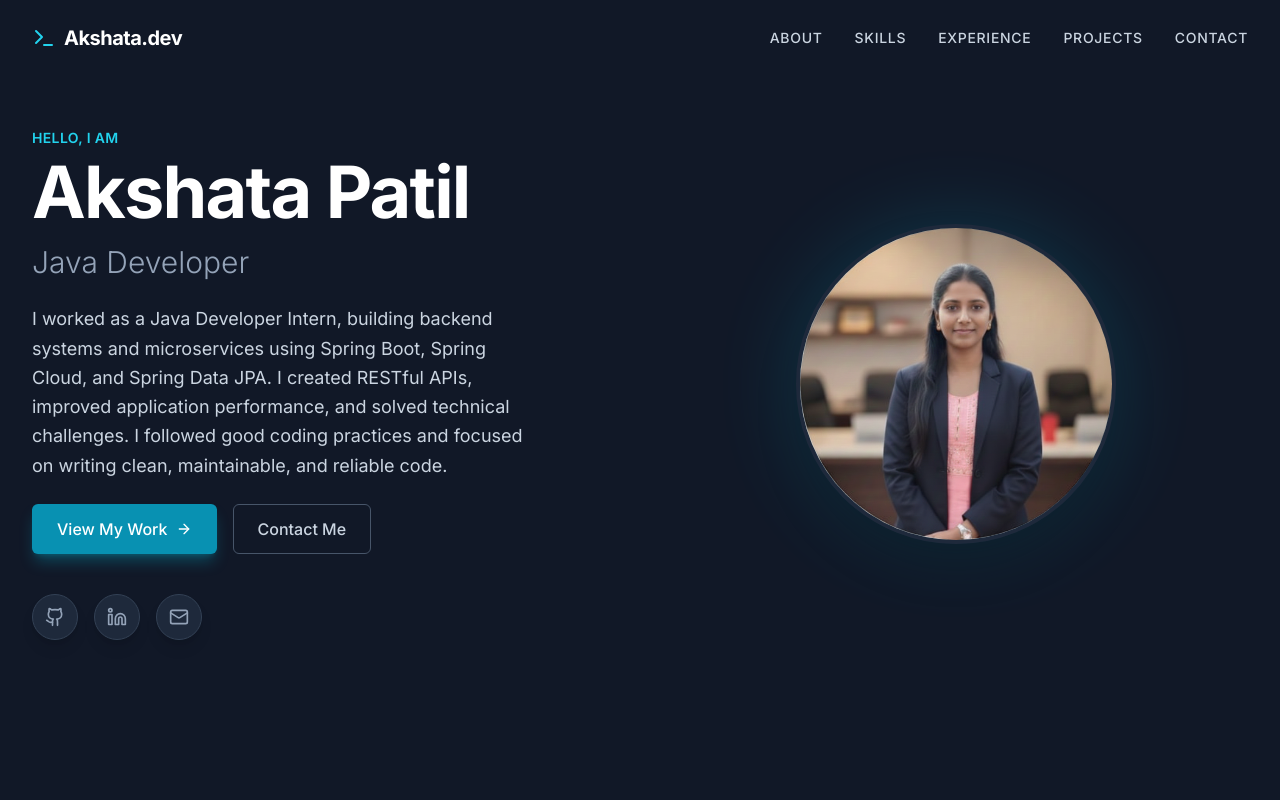
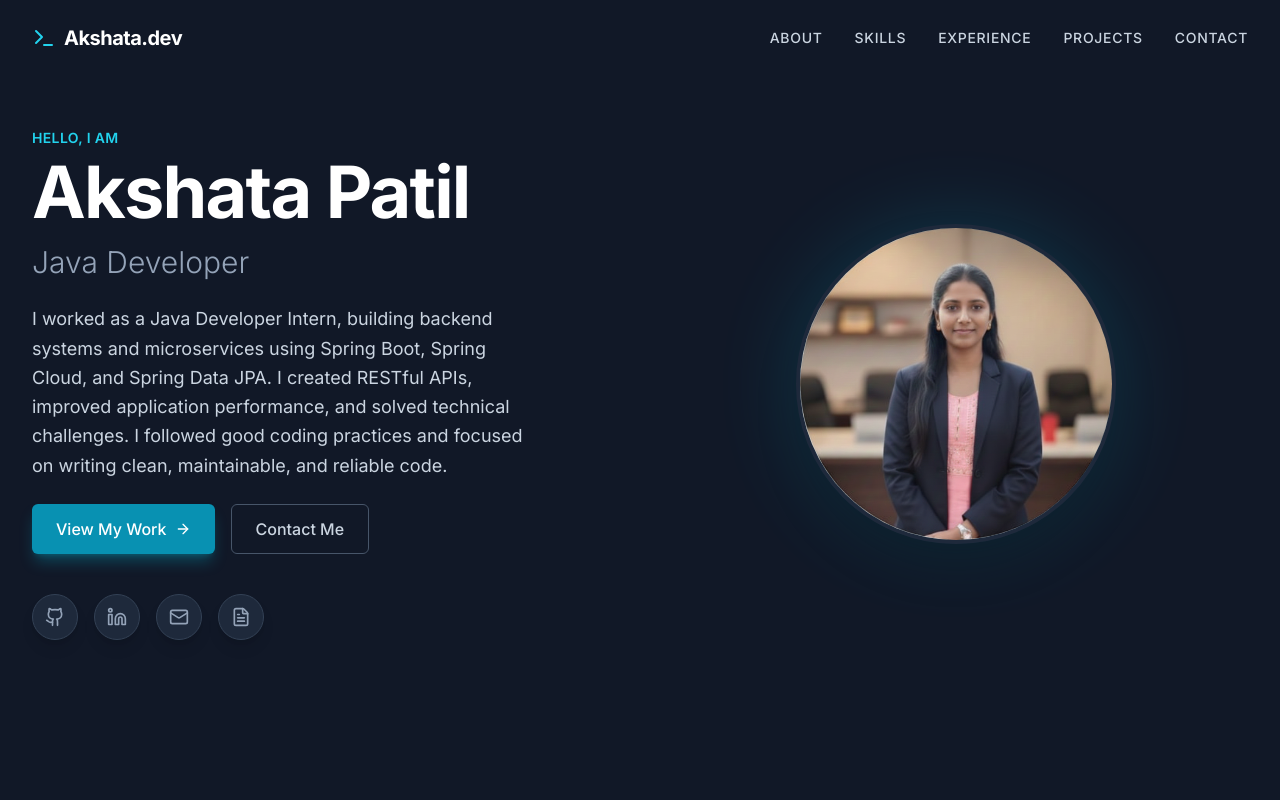
Before and after one commit to TejasDonkari/Akshata_Patil_Portfolio, a React (Vite) app: page / in a window 1280 px wide. Shown: the top 800 px of the page. Built offline with nearby package versions, Linux system fonts and the light colour scheme.

Commit message:
added resume part

```diff
--- a/components/Hero.tsx
+++ b/components/Hero.tsx
@@ -1,6 +1,6 @@
 import React from 'react';
 import { PORTFOLIO_DATA } from '../constants';
-import { ArrowRight, Github, Linkedin, Mail } from 'lucide-react';
+import { ArrowRight, Github, Linkedin, Mail, FileText } from 'lucide-react';
 
 const Hero: React.FC = () => {
   return (
@@ -18,7 +18,7 @@ const Hero: React.FC = () => {
       </div>
 
       <div className="max-w-7xl mx-auto px-4 sm:px-6 lg:px-8 flex flex-col md:flex-row items-start md:items-center gap-12 w-full">
-        {/* Left Text Content */}
+        {/* Left Content */}
         <div className="md:w-1/2 w-full flex flex-col justify-start text-left space-y-6">
           <div>
             <h2 className="text-cyan-400 font-semibold tracking-wide uppercase text-sm mb-2">
@@ -40,11 +40,12 @@ const Hero: React.FC = () => {
           <div className="flex flex-col sm:flex-row gap-4 justify-start">
             <a
               href="#projects"
-              className="inline-flex items-center justify-center px-6 py-3 border border-transparent text-base font-medium rounded-md text-white bg-cyan-600 hover:bg-cyan-700 transition-all shadow-lg shadow-cyan-500/30"
+              className="inline-flex items-center justify-center px-6 py-3 text-base font-medium rounded-md text-white bg-cyan-600 hover:bg-cyan-700 transition-all shadow-lg shadow-cyan-500/30"
             >
               View My Work
               <ArrowRight className="ml-2 w-4 h-4" />
             </a>
+
             <a
               href="#contact"
               className="inline-flex items-center justify-center px-6 py-3 border border-slate-600 text-base font-medium rounded-md text-slate-300 hover:text-white hover:border-slate-400 transition-all"
@@ -64,6 +65,7 @@ const Hero: React.FC = () => {
             >
               <Github size={20} />
             </a>
+
             <a
               href={PORTFOLIO_DATA.linkedin}
               target="_blank"
@@ -73,12 +75,24 @@ const Hero: React.FC = () => {
             >
               <Linkedin size={20} />
             </a>
+
             <a
               href={`mailto:${PORTFOLIO_DATA.email}`}
               className="p-3 bg-slate-800 hover:bg-cyan-600 rounded-full text-slate-400 hover:text-white transition-all duration-300 border border-slate-700 hover:border-cyan-500 hover:-translate-y-1 shadow-lg hover:shadow-cyan-500/25"
               aria-label="Email Me"
             >
               <Mail size={20} />
+            </a>
+
+            {/* Resume Icon */}
+            <a
+              href="/Akshata_Patil_Resume.pdf"
+              target="_blank"
+              rel="noopener noreferrer"
+              className="p-3 bg-slate-800 hover:bg-cyan-600 rounded-full text-slate-400 hover:text-white transition-all duration-300 border border-slate-700 hover:border-cyan-500 hover:-translate-y-1 shadow-lg hover:shadow-cyan-500/25"
+              aria-label="View Resume"
+            >
+              <FileText size={20} />
             </a>
           </div>
         </div>
@@ -88,7 +102,7 @@ const Hero: React.FC = () => {
           <div className="relative w-64 h-64 md:w-80 md:h-80">
             <div className="absolute inset-0 bg-cyan-500 rounded-full opacity-20 blur-2xl"></div>
             <img
-              src="/akshata.png" // image in public folder
+              src="/akshata.png"
               alt={PORTFOLIO_DATA.name}
               className="relative w-full h-full object-cover rounded-full border-4 border-slate-800 shadow-2xl"
             />
```
Also changed, not shown: 1 other file (tests, documents, lock files or other folders).
